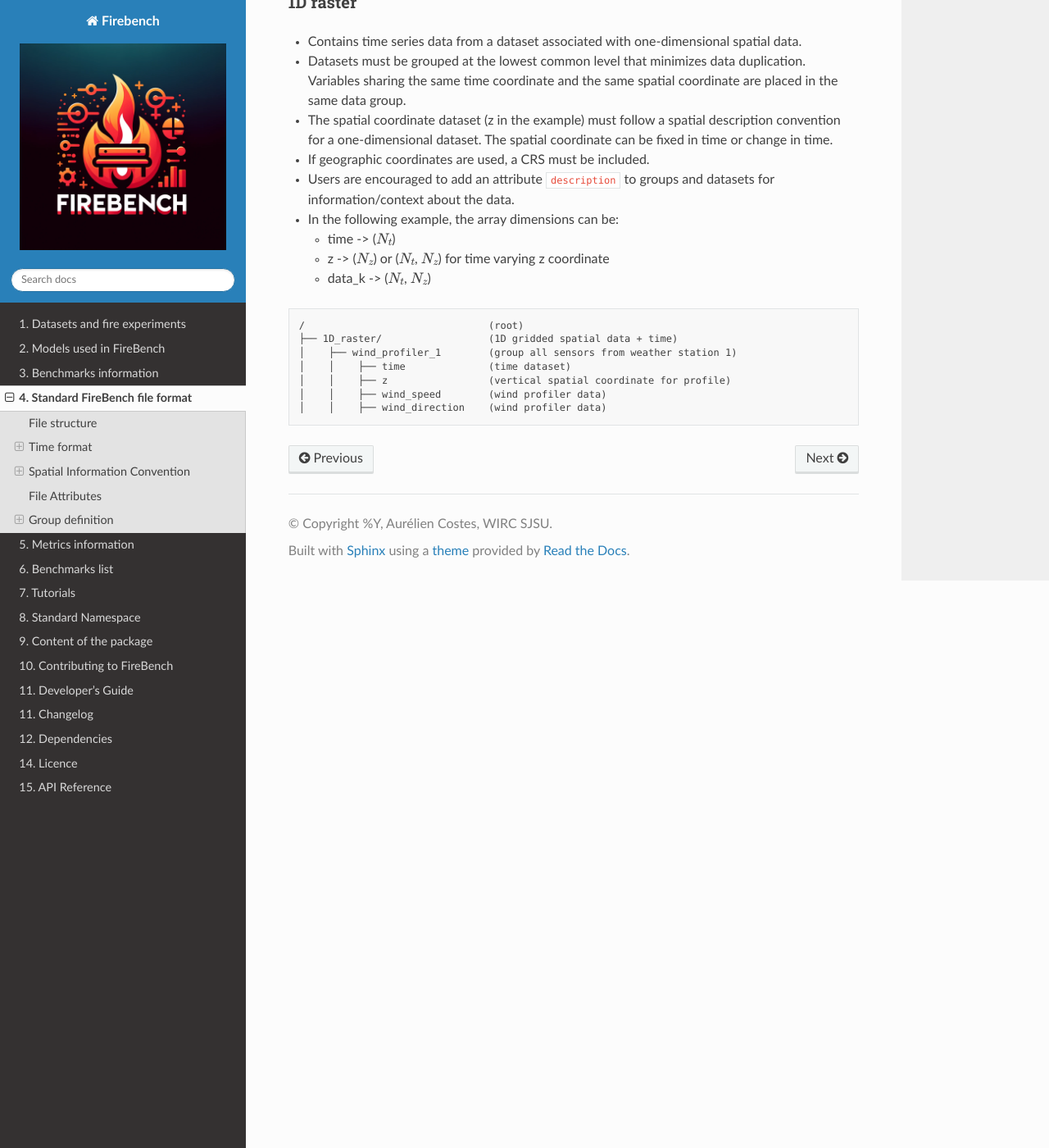
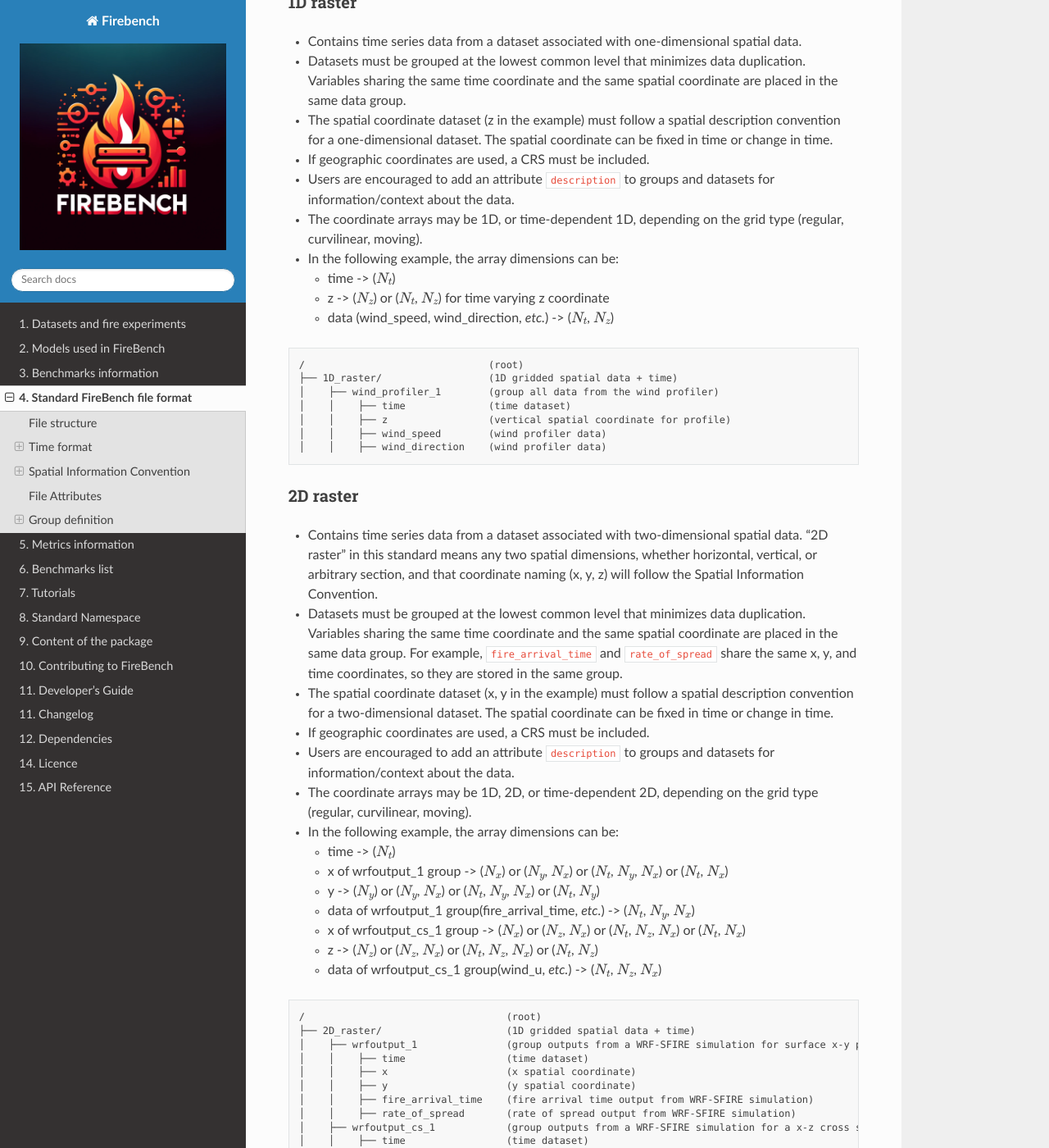
Before and after one commit to wirc-sjsu/firebench, a Sphinx documentation site: the page built from docs/standard_format.md, in a window 1280 px wide and 1400 px high, scrolled down 6377 px. Shown: the whole window at 82% size. Built offline with Sphinx 7.4.7 and the Read the Docs theme 3.1.0, drawn with Linux system fonts in a browser that asks for light colours; some of the changed text lies outside the part shown.

Commit message:
add 2d and 3d raster standard

````diff
--- a/docs/standard_format.md
+++ b/docs/standard_format.md
@@ -195,7 +195,7 @@
 - Users are encouraged to add an attribute `description` to groups and datasets for information/context about the data.
 - In the following example, the array dimensions can be:
     - time -> ($N_t$)
-    - data_k -> ($N_t$)
+    - data (temperature, wind_speed, *etc.*) -> ($N_t$)
 ```
 /                                    (root)
 ├── probes/                          (point-based time series)
@@ -220,17 +220,79 @@
 - The spatial coordinate dataset (z in the example) must follow a spatial description convention for a one-dimensional dataset. The spatial coordinate can be fixed in time or change in time.
 - If geographic coordinates are used, a CRS must be included.
 - Users are encouraged to add an attribute `description` to groups and datasets for information/context about the data.
+- The coordinate arrays may be 1D, or time-dependent 1D, depending on the grid type (regular, curvilinear, moving).
 - In the following example, the array dimensions can be:
     - time -> ($N_t$)
     - z -> ($N_z$) or ($N_t$, $N_z$) for time varying z coordinate
-    - data_k -> ($N_t$, $N_z$)
+    - data (wind_speed, wind_direction, *etc.*) -> ($N_t$, $N_z$)
 
 ```
 /                               (root)
 ├── 1D_raster/                  (1D gridded spatial data + time)
-│    ├── wind_profiler_1        (group all sensors from weather station 1)
+│    ├── wind_profiler_1        (group all data from the wind profiler)
 │    │    ├── time              (time dataset)
 │    │    ├── z                 (vertical spatial coordinate for profile)
 │    │    ├── wind_speed        (wind profiler data)
 │    │    ├── wind_direction    (wind profiler data)
 ```
+
+### 2D raster
+- Contains time series data from a dataset associated with two-dimensional spatial data. "2D raster" in this standard means any two spatial dimensions, whether horizontal, vertical, or arbitrary section, and that coordinate naming (x, y, z) will follow the Spatial Information Convention.
+- Datasets must be grouped at the lowest common level that minimizes data duplication. Variables sharing the same time coordinate and the same spatial coordinate are placed in the same data group. For example, `fire_arrival_time` and `rate_of_spread` share the same x, y, and time coordinates, so they are stored in the same group.
+- The spatial coordinate dataset (x, y in the example) must follow a spatial description convention for a two-dimensional dataset. The spatial coordinate can be fixed in time or change in time.
+- If geographic coordinates are used, a CRS must be included.
+- Users are encouraged to add an attribute `description` to groups and datasets for information/context about the data.
+- The coordinate arrays may be 1D, 2D, or time-dependent 2D, depending on the grid type (regular, curvilinear, moving).
+- In the following example, the array dimensions can be:
+    - time -> ($N_t$)
+    - x of wrfoutput_1 group -> ($N_x$) or ($N_y$, $N_x$) or ($N_t$, $N_y$, $N_x$) or ($N_t$, $N_x$)
+    - y -> ($N_y$) or ($N_y$, $N_x$) or ($N_t$, $N_y$, $N_x$) or ($N_t$, $N_y$)
+    - data of wrfoutput_1 group(fire_arrival_time, *etc.*) -> ($N_t$, $N_y$, $N_x$)
+    - x of wrfoutput_cs_1 group -> ($N_x$) or ($N_z$, $N_x$) or ($N_t$, $N_z$, $N_x$) or ($N_t$, $N_x$)
+    - z -> ($N_z$) or ($N_z$, $N_x$) or ($N_t$, $N_z$, $N_x$) or ($N_t$, $N_z$)
+    - data of wrfoutput_cs_1 group(wind_u, *etc.*) -> ($N_t$, $N_z$, $N_x$)
+
+```
+/                                  (root)
+├── 2D_raster/                     (1D gridded spatial data + time)
+│    ├── wrfoutput_1               (group outputs from a WRF-SFIRE simulation for surface x-y plane)
+│    │    ├── time                 (time dataset)
+│    │    ├── x                    (x spatial coordinate)
+│    │    ├── y                    (y spatial coordinate)
+│    │    ├── fire_arrival_time    (fire arrival time output from WRF-SFIRE simulation)
+│    │    ├── rate_of_spread       (rate of spread output from WRF-SFIRE simulation)
+│    ├── wrfoutput_cs_1            (group outputs from a WRF-SFIRE simulation for a x-z cross section)
+│    │    ├── time                 (time dataset)
+│    │    ├── x                    (x spatial coordinate)
+│    │    ├── z                    (z spatial coordinate)
+│    │    ├── wind_u               (zonal wind output from WRF-SFIRE simulation)
+│    │    ├── wind_w               (vertical wind output from WRF-SFIRE simulation)
+```
+
+### 3D raster
+- Contains time series data from a dataset associated with three-dimensional spatial data.
+- Datasets must be grouped at the lowest common level that minimizes data duplication. Variables sharing the same time coordinate and the same spatial coordinate are placed in the same data group. For example, `wind_u` and `wind_v` share the same x, y, z, and time coordinates, so they are stored in the same group.
+- The spatial coordinate dataset (x, y, z in the example) must follow a spatial description convention for a three-dimensional dataset. The spatial coordinate can be fixed in time or change in time.
+- If geographic coordinates are used, a CRS must be included.
+- Users are encouraged to add an attribute `description` to groups and datasets for information/context about the data.
+- The coordinate arrays may be 1D, 3D, or time-dependent 3D, depending on the grid type (regular, curvilinear, moving).
+- In the following example, the array dimensions can be:
+    - time -> ($N_t$)
+    - x -> ($N_x$) or ($N_z$, $N_y$, $N_x$) or ($N_t$, $N_z$, $N_y$, $N_x$) or ($N_t$, $N_x$)
+    - y -> ($N_y$) or ($N_z$, $N_y$, $N_x$) or ($N_t$, $N_z$, $N_y$, $N_x$) or ($N_t$, $N_y$)
+    - z -> ($N_z$) or ($N_z$, $N_y$, $N_x$) or ($N_t$, $N_z$, $N_y$, $N_x$) or ($N_t$, $N_z$)
+    - data (temperature, wind_u, *etc.*) -> ($N_t$, $N_z$, $N_y$, $N_x$)
+
+```
+/                            (root)
+├── 3D_raster/               (1D gridded spatial data + time)
+│    ├── wrfoutput_1         (group outputs from a WRF-SFIRE simulation)
+│    │    ├── time           (time dataset)
+│    │    ├── x              (x spatial coordinate)
+│    │    ├── y              (y spatial coordinate)
+│    │    ├── z              (z spatial coordinate)
+│    │    ├── wind_u         (U wind output from WRF-SFIRE simulation)
+│    │    ├── wind_v         (V wind output from WRF-SFIRE simulation)
+│    │    ├── wind_w         (W wind output from WRF-SFIRE simulation)
+│    │    ├── temperature    (temperature output from WRF-SFIRE simulation)
+```
````
